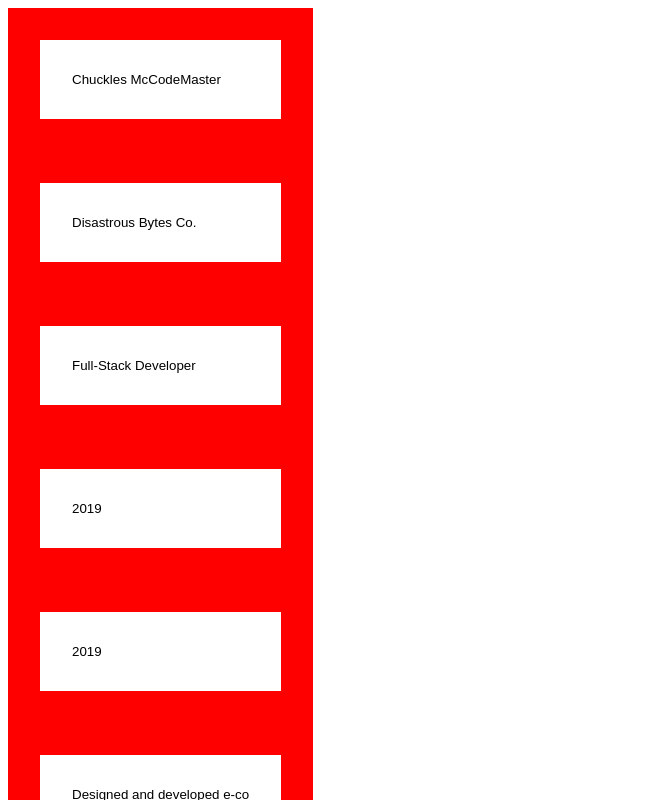
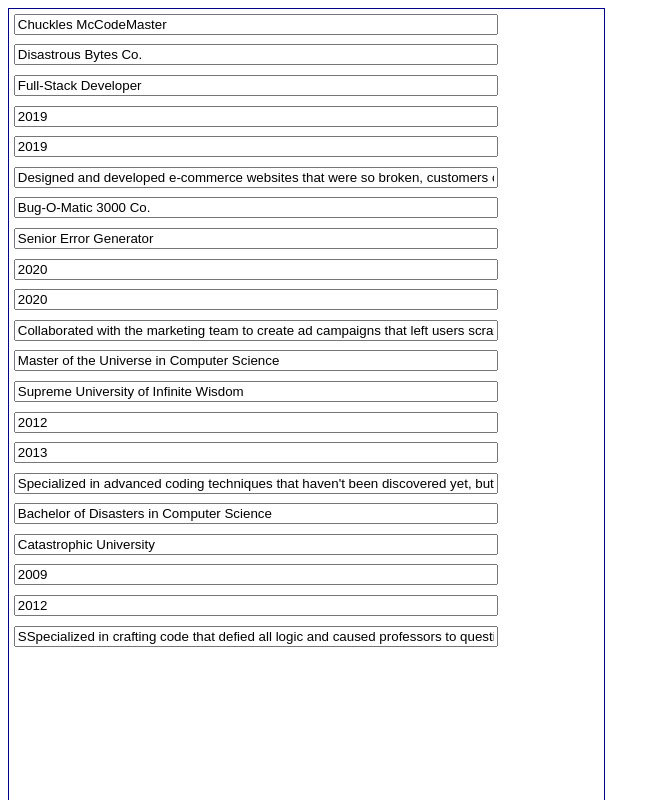
Before and after one commit to cagatay-usta/curriculum-vitae, a React (Create React App) app: page / in a window 1280 px wide. Shown: the top 800 px of the page, without its empty margins (0-660 px from the left). Built offline with nearby package versions, Linux system fonts and the light colour scheme.

Commit message:
add more css

```diff
--- a/src/components/inputForm.js
+++ b/src/components/inputForm.js
@@ -13,7 +13,9 @@ class InputForm extends Component {
   render() {
     const { personal, work, education, handler } = this.props;
     return (
-      <>
+      <div id="input-form-container">
+
+        <div id="personal-input-container">
           <InputField
             placeholder="full name"
             value={personal.fullName}
@@ -22,6 +24,7 @@ class InputForm extends Component {
             category="personal"
             field="fullName"
           />
+        </div>
 
         <div id="work-input-container">
           {work.map((listItem, index) => {
@@ -62,7 +65,7 @@ class InputForm extends Component {
             });
           })}
         </div>
-      </>
+      </div>
     );
   }
 }
--- a/src/styles/index.css
+++ b/src/styles/index.css
@@ -1,4 +1,18 @@
+body {
+  display: flex;
+  justify-content: start;
+}
+
+#input-form-container {
+  height: 842px;
+  width: 595px;
+  border: 1px solid darkblue;
+
+  display: flex;
+  flex-direction: column;
+}
+
 input {
-  padding: 2rem;
-  border: 2rem solid red
+  width: 80%;
+  margin: .3rem;
 }
```
Lines whose indentation alone changed are shown as unchanged.
